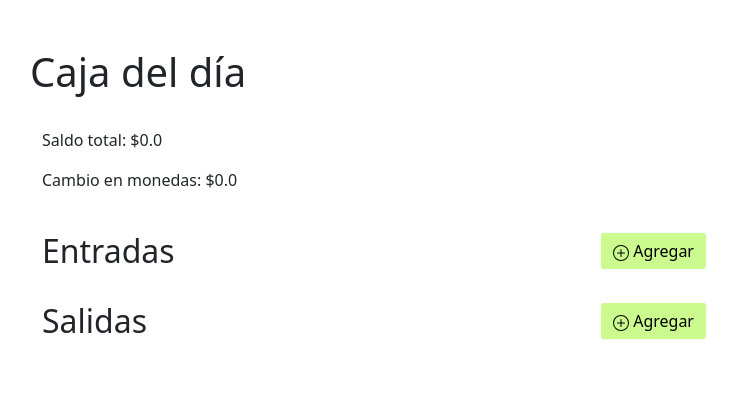
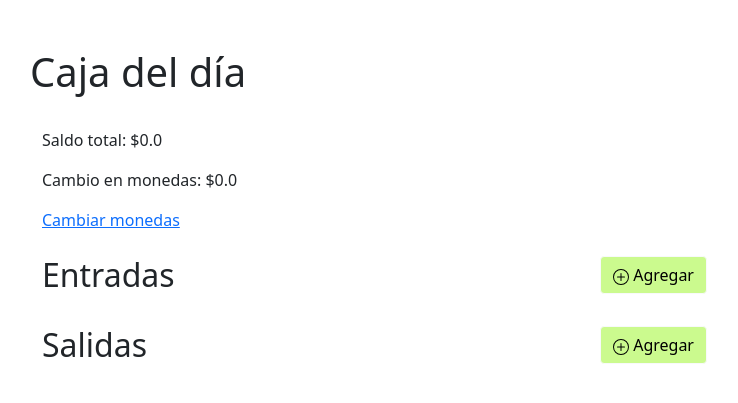
Before and after one commit to carlos-ochoa/app_almacenes, a Flask app: page /caja in a window 1280 px wide. Shown: the part 56-459 px from the top of the page, without its empty margins (52-790 px from the left). Run offline with Flask 2, Linux system fonts and the light colour scheme; data that the repository does not hold is empty; some libraries are stand-ins or nearby versions.

Commit message:
agregadas funciones de cambio

```diff
--- a/app/forms.py
+++ b/app/forms.py
@@ -23,3 +23,7 @@ class OperacionSalidaForm(FlaskForm):
     billetes_500 = IntegerField('Billetes de 500 usados', validators = [Optional()], default = 0, widget = NumberInput(min = 0))
     billetes_1000 = IntegerField('Billetes de 1000 usados', validators = [Optional()], default = 0, widget = NumberInput(min = 0))
     submit = SubmitField('Crear')
+
+class CambioForm(FlaskForm):
+    cantidad_cambiar = IntegerField('Total a cambiar', validators = [DataRequired()])
+    submit = SubmitField('Crear')
--- a/app/models.py
+++ b/app/models.py
@@ -19,6 +19,7 @@ class Resumen(db.Model):
     fecha = db.Column(db.Date, index = True, default = datetime.today)
     cambio = db.Column(db.Float, default = 0.0)
     total = db.Column(db.Float, default = 0.0)
+    balance_billetes = db.Column(db.String(60))
 
     def __repr__(self):
         return f'Resumen de {self.fecha} con total {self.total} y cambio {self.cambio}'
--- a/app/routes.py
+++ b/app/routes.py
@@ -2,7 +2,7 @@ from flask import render_template, redirect, url_for, request, flash
 from datetime import datetime, timedelta
 from app import app
 from app import db
-from app.forms import OperacionForm, OperacionSalidaForm
+from app.forms import OperacionForm, OperacionSalidaForm, CambioForm
 from app.models import Operacion, Resumen
 from app.ops import calcular_total, obtener_billetes
 
@@ -65,7 +65,7 @@ def resumen():
 @app.route('/caja')
 def caja():
     fecha = datetime.today().strftime('%Y-%m-%d')
-    ayer = datetime.today() - timedelta(days = 1)
+    ayer = (datetime.today() - timedelta(days = 1)).strftime('%Y-%m-%d')
     entradas = Operacion.query.filter_by(tipo = 'entrada', fecha = fecha).all()
     salidas = Operacion.query.filter_by(tipo = 'salida', fecha = fecha).all()
     r = Resumen.query.filter_by(fecha = fecha).first()
@@ -78,6 +78,32 @@ def caja():
     elif r is None and r_ayer is None:
         cambio = 0.0
     return render_template('caja.html', saldo_total = saldo_total, cambio = cambio, entradas = entradas, salidas = salidas)
+
+@app.route('/cambiar/', methods = ['GET','POST'])
+def cambiar():
+    cambio_total = request.args.get('cambio_total')
+    form = CambioForm()
+    if request.method == 'POST':
+        if form.validate_on_submit:
+            if form.cantidad_cambiar.data > cambio_total:
+                flash('La cantidad a cambiar no puede ser superior al cambio en monedas existente')
+                return redirect(url_for('caja'))
+            fecha = datetime.today().strftime('%Y-%m-%d')
+            r = Resumen.query.filter_by(fecha = fecha).first()
+            if r is None:
+                flash('No hay registros monetarios')
+                return redirect(url_for('caja'))
+            if r.cambio == 0.0:
+                flash('La cantidad a cambiar no puede ser superior al cambio en monedas existente')
+                return redirect(url_for('caja'))
+            r.cambio -= form.cantidad_cambiar.data
+            r.total += form.cantidad_cambiar.data
+            db.session.commit()
+            return redirect(url_for('caja'))
+    return render_template('cambio.html', form = form)
+
+
+
 
 @app.route('/ver/<int:id>', methods = ['GET','POST'])
 def ver(id):
--- a/app/templates/caja.html
+++ b/app/templates/caja.html
@@ -11,6 +11,11 @@
         </div>
         <div class = "col">
             <p>Cambio en monedas: ${{ cambio }}</p>
+        </div>
+        <div class="row align-items-start">
+            <div class="col">
+                <a href="{{ url_for('cambiar', cambio_total = cambio) }}">Cambiar monedas</a>
+            </div>
         </div>
     </div>
     <br>
@@ -62,4 +67,5 @@
         </div>
     </div>
 
+
 {% endblock %}
```
Also changed, not shown: app/templates/cambio.html (added, +11 -0 lines), migrations/versions/e0e17fccefa0_nuevo_campo_en_resumen.py (added, +28 -0 lines), app.db.
